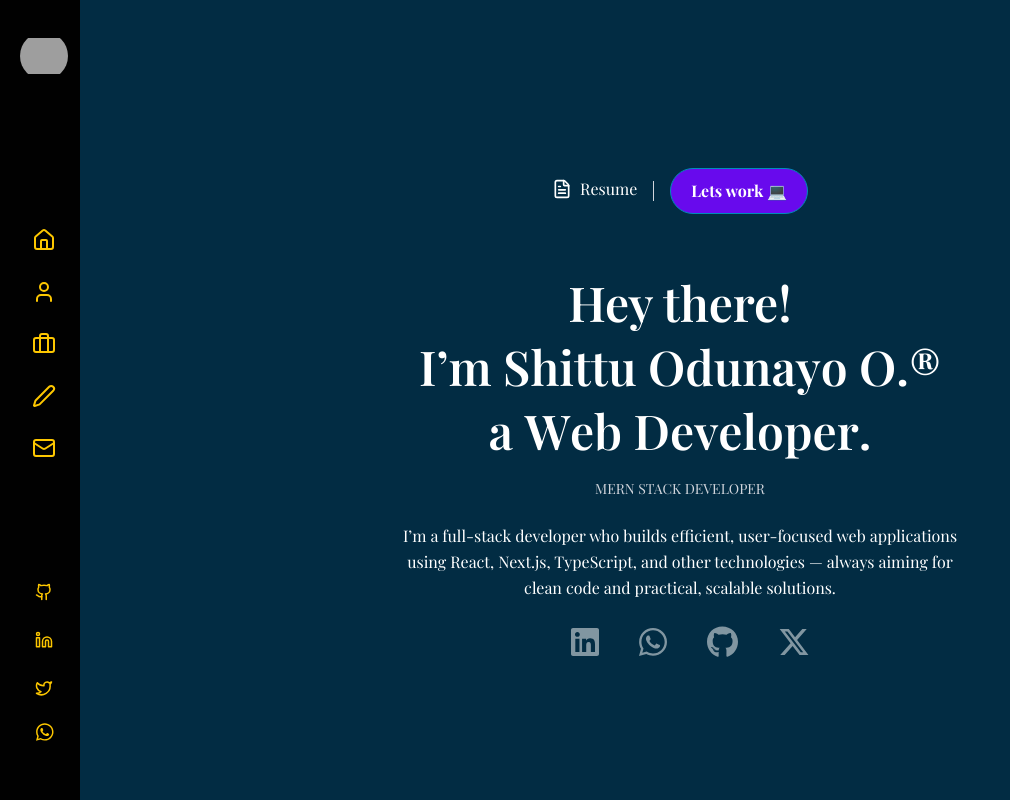
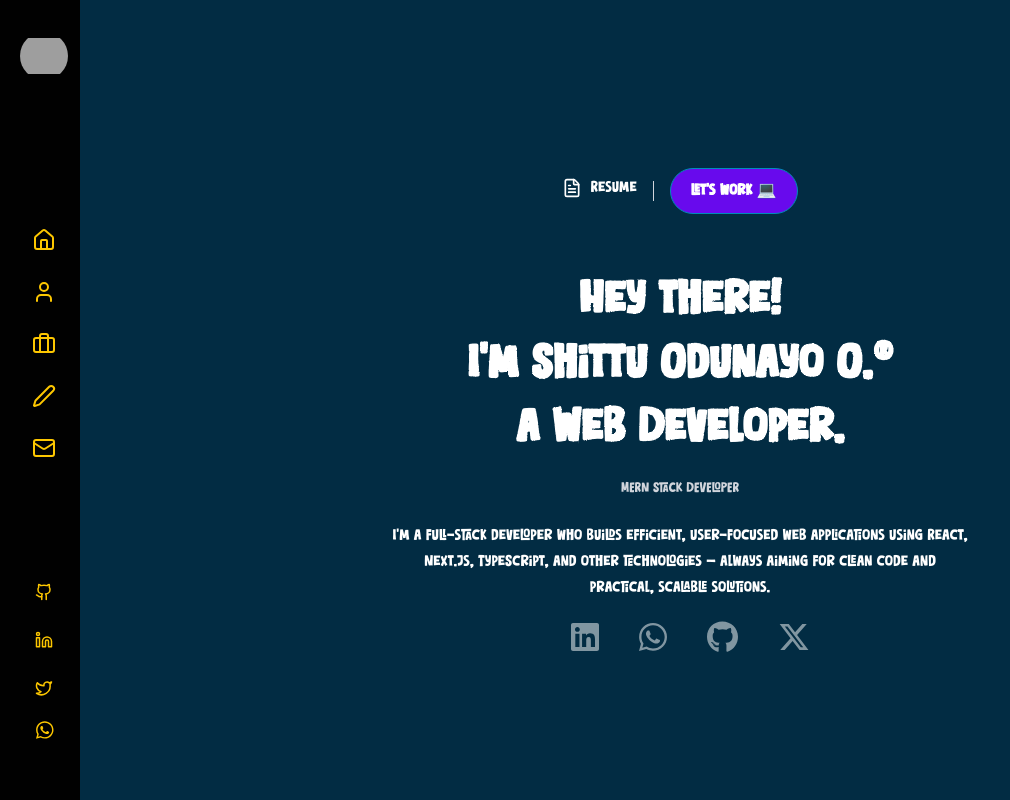
Before and after one commit to MrLexsmyth/portfolio2, a Next.js app in the folder client/: page / in a window 1280 px wide. Shown: the whole page, without its empty margins (0-1010 px from the left). Built offline with nearby package versions, Linux system fonts and the light colour scheme; grey boxes are pictures that could not be loaded.

Commit message:
add font

```diff
--- a/client/app/(home)/contact/page.tsx
+++ b/client/app/(home)/contact/page.tsx
@@ -4,7 +4,6 @@ import React, { useRef, useState } from "react";
 import { motion as Motion } from "framer-motion";
 import emailjs from "@emailjs/browser";
 import AnimatedText from "@/components/AnimatedText";
-// import Image from "next/image";
 import { DotLottieReact } from '@lottiefiles/dotlottie-react';
 
 const Page = () => {
--- a/client/app/(home)/page.tsx
+++ b/client/app/(home)/page.tsx
@@ -55,7 +55,7 @@ export default function HomePage() {
         hover:border-[#006f94]
       "
     >
-      Lets work 💻
+      Let&apos;s work 💻
     </a>
   </motion.li>
 </ul>
--- a/client/app/layout.tsx
+++ b/client/app/layout.tsx
@@ -1,8 +1,14 @@
 import type { Metadata } from "next";
 import "./globals.css";
+import localFont from "next/font/local";
 import { Playfair_Display } from "next/font/google";
 
 // Google Font setup
+
+const chill = localFont({
+  src: './fonts/chill.ttf',
+})
+
 const playfair = Playfair_Display({
   subsets: ["latin"],
   weight: ["400", "500", "600", "700"],
@@ -52,7 +58,7 @@ export default function RootLayout({
 }) {
   return (
     <html lang="en">
-      <body className={`${playfair.className} bg-[#022c43] text-white antialiased`}>
+      <body className={`${chill.className} bg-[#022c43] text-white antialiased`}>
         {children}
       </body>
     </html>
```
Also changed, not shown: client/app/fonts/chill.ttf (added).
